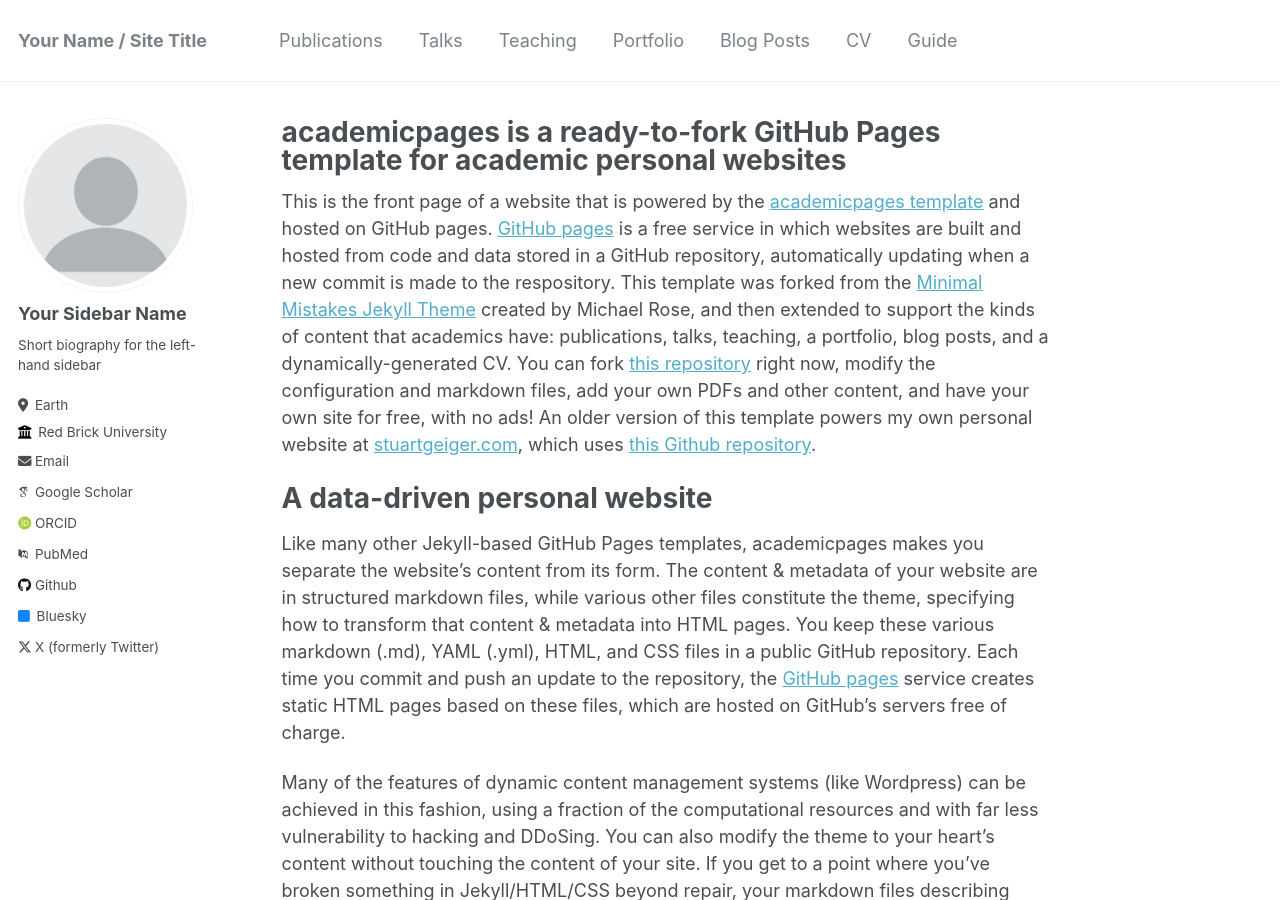
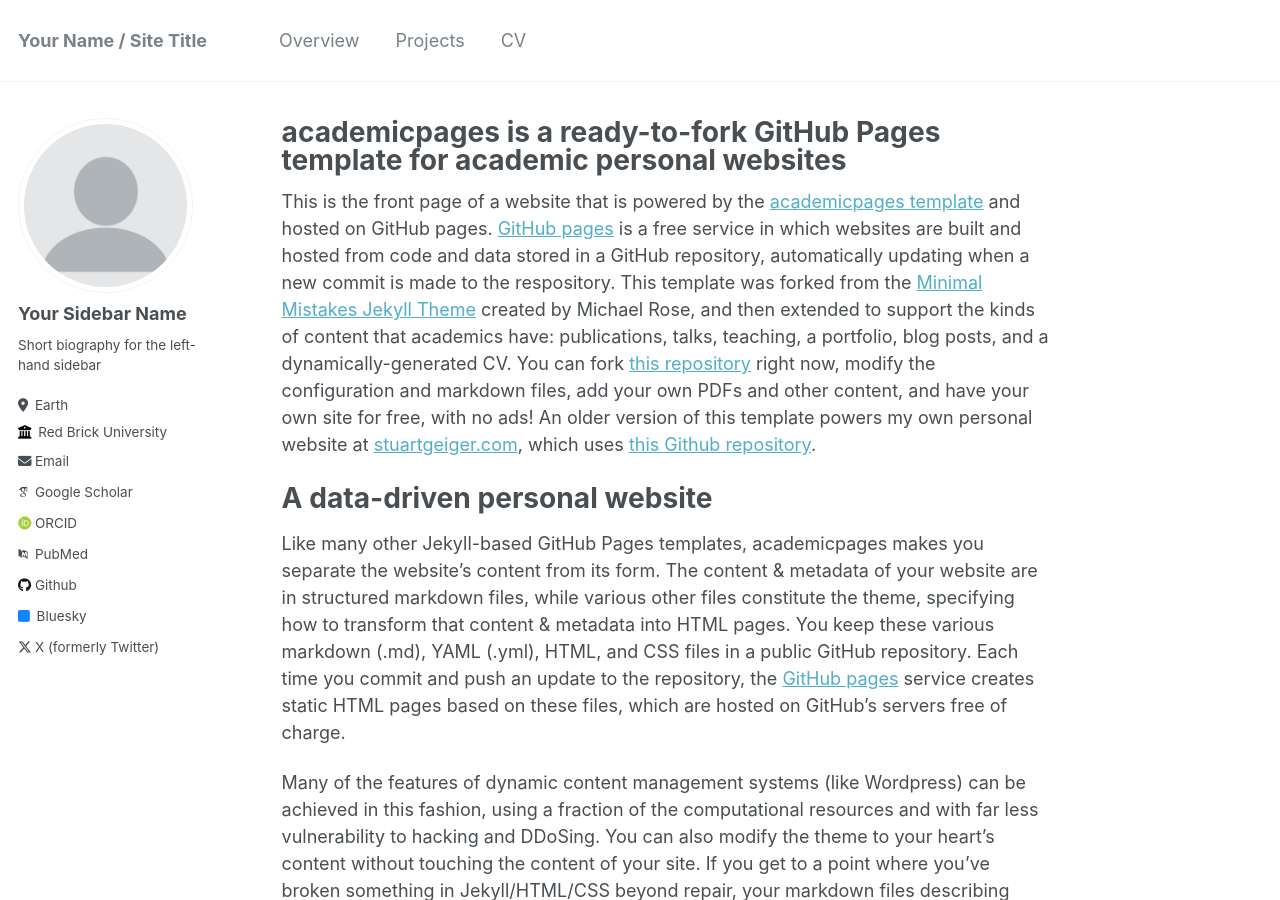
Before and after one commit to moeb8001/moeb8001.github.io, a Jekyll site: the page built from _pages/about.md, in a window 1280 px wide and 900 px high. Built offline with Jekyll 4.4.1, drawn with Linux system fonts in a browser that asks for light colours; some web fonts are replaced.

Commit message:
Update navigation.yml

```diff
--- a/_data/navigation.yml
+++ b/_data/navigation.yml
@@ -1,22 +1,22 @@
 # main links links
 main:
-  - title: "Publications"
+  - title: "Overview"
     url: /publications/
 
-  - title: "Talks"
-    url: /talks/
+  # - title: "Talks"
+  #   url: /talks/
 
-  - title: "Teaching"
-    url: /teaching/
+  # - title: "Teaching"
+  #   url: /teaching/
 
-  - title: "Portfolio"
+  - title: "Projects"
     url: /portfolio/
 
-  - title: "Blog Posts"
-    url: /year-archive/
+  # - title: "Blog Posts"
+  #   url: /year-archive/
 
   - title: "CV"
-    url: /cv/
+    url: /files/CV_2024.pdf
 
-  - title: "Guide"
-    url: /markdown/
+  # - title: "Guide"
+  #   url: /markdown/
```
